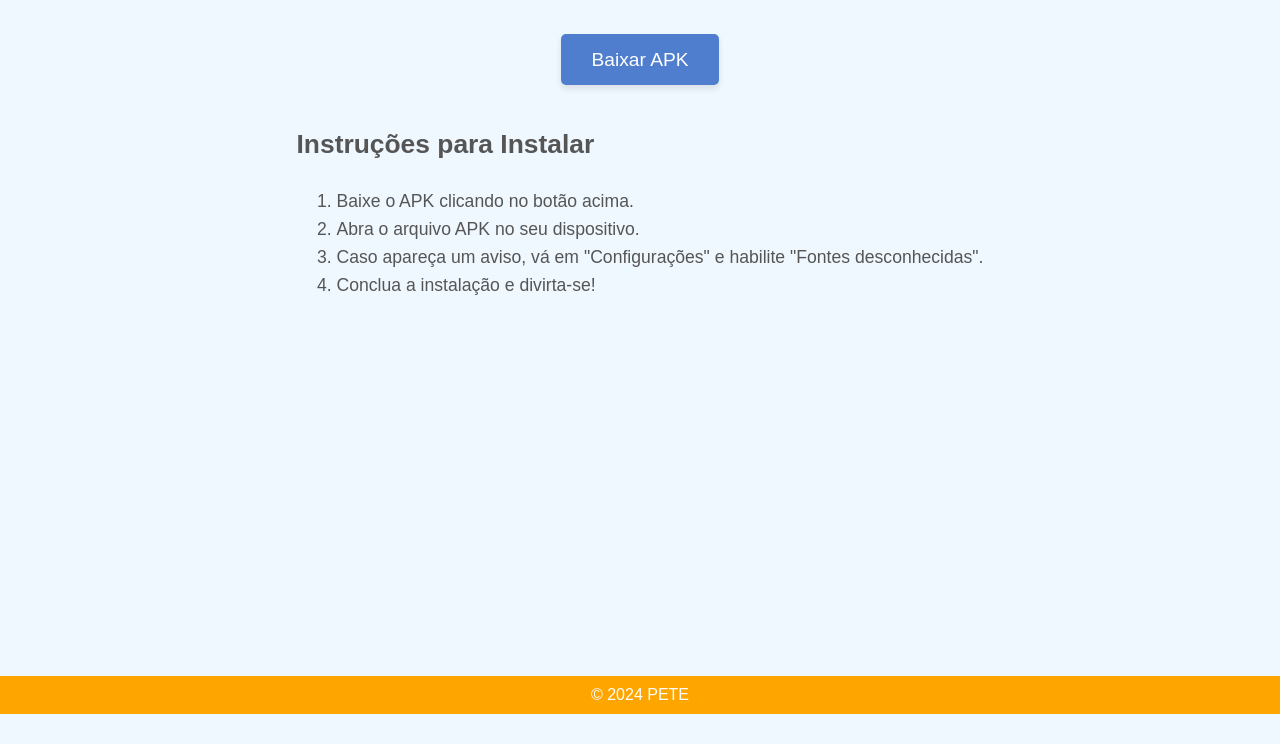
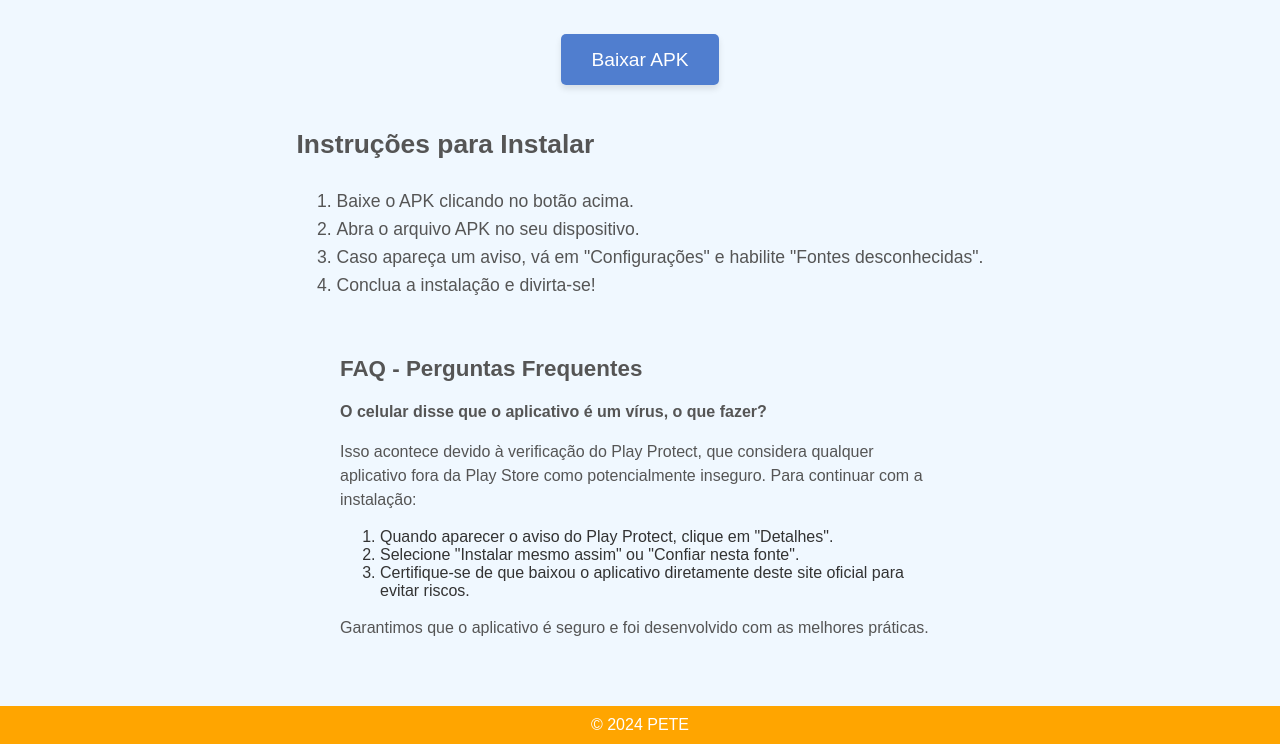
Before and after one commit to joojdev/hexabotdownload, a plain HTML site: page index.html in a window 1280 px wide. Shown: the part 86-830 px from the top of the page. Before the commit the page ends 800 px from the top, so only its background shows below. Drawn offline with Linux system fonts and the light colour scheme.

Commit message:
Update: instructions to download even with Play Protect enabled

```diff
--- a/index.html
+++ b/index.html
@@ -47,7 +47,7 @@
         }
 
         .download-button {
-            background-color: #507ecf; /* Laranja */
+            background-color: #507ecf; /* Azul */
             color: white;
             border: none;
             padding: 15px 30px;
@@ -59,12 +59,29 @@
         }
 
         .download-button:hover {
-            background-color: #5875a8; /* Laranja mais escuro */
+            background-color: #5875a8; /* Azul mais escuro */
         }
 
         .instructions {
             font-size: 1.1em;
             line-height: 1.6;
+            color: #555;
+        }
+
+        .faq {
+            margin-top: 20px;
+            text-align: left;
+            max-width: 600px;
+        }
+
+        .faq h2 {
+            font-size: 1.4em;
+            color: #555;
+        }
+
+        .faq p {
+            font-size: 1em;
+            line-height: 1.5;
             color: #555;
         }
 
@@ -99,6 +116,17 @@
                 <li>Conclua a instalação e divirta-se!</li>
             </ol>
         </div>
+        <div class="faq">
+            <h2>FAQ - Perguntas Frequentes</h2>
+            <p><strong>O celular disse que o aplicativo é um vírus, o que fazer?</strong></p>
+            <p>Isso acontece devido à verificação do Play Protect, que considera qualquer aplicativo fora da Play Store como potencialmente inseguro. Para continuar com a instalação:</p>
+            <ol>
+                <li>Quando aparecer o aviso do Play Protect, clique em "Detalhes".</li>
+                <li>Selecione "Instalar mesmo assim" ou "Confiar nesta fonte".</li>
+                <li>Certifique-se de que baixou o aplicativo diretamente deste site oficial para evitar riscos.</li>
+            </ol>
+            <p>Garantimos que o aplicativo é seguro e foi desenvolvido com as melhores práticas.</p>
+        </div>
     </main>
 
     <footer>
```
